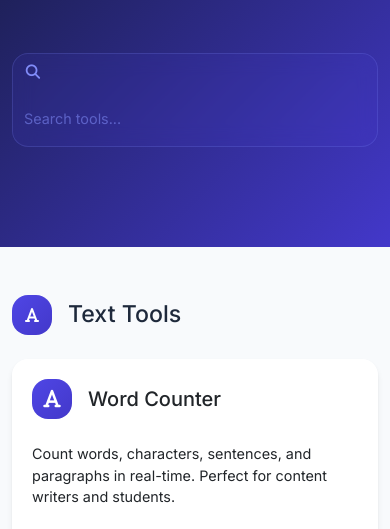
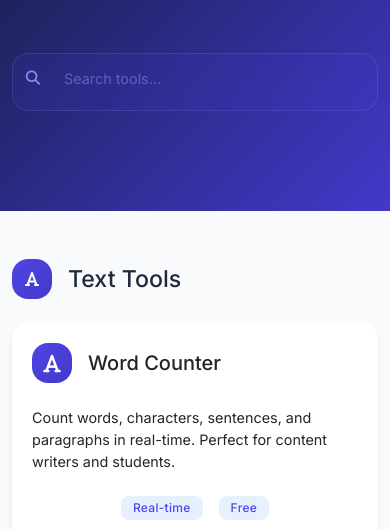
Before and after one commit to ranjitkumarsah/InstantDevTools, a website: page tools.html in a window 390 px wide. Shown: the part 279-808 px from the top of the page. Drawn offline with nearby package versions, Linux system fonts and the light colour scheme.

Commit message:
css update

```diff
--- a/assets/css/styles.css
+++ b/assets/css/styles.css
@@ -292,9 +292,7 @@ footer a:hover {
         padding: 1.25rem;
     }
 
-    .input-group {
-        flex-direction: column;
-    }
+
 
     .input-group > * {
         margin-bottom: 0.5rem;
```
